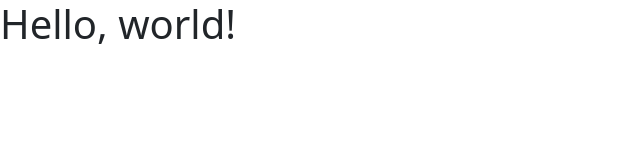
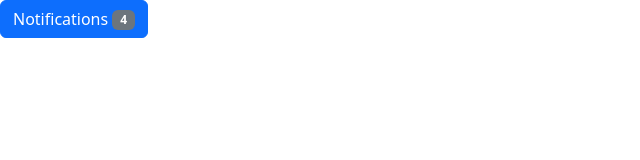
Before and after one commit to mtasadeveloper/mtasadeveloper.github.io, a plain HTML site: page index.html in a window 1280 px wide. Shown: the whole page, without its empty margins (0-640 px from the left). Drawn offline with nearby package versions, Linux system fonts and the light colour scheme.

Commit message:
Update index.html

```diff
--- a/index.html
+++ b/index.html
@@ -7,7 +7,9 @@
     <link href="https://cdn.jsdelivr.net/npm/bootstrap@5.3.2/dist/css/bootstrap.min.css" rel="stylesheet" integrity="sha384-T3c6CoIi6uLrA9TneNEoa7RxnatzjcDSCmG1MXxSR1GAsXEV/Dwwykc2MPK8M2HN" crossorigin="anonymous">
   </head>
   <body>
-    <h1>Hello, world!</h1>
+    <button type="button" class="btn btn-primary">
+      Notifications <span class="badge text-bg-secondary">4</span>
+    </button>
     <script src="https://cdn.jsdelivr.net/npm/bootstrap@5.3.2/dist/js/bootstrap.bundle.min.js" integrity="sha384-C6RzsynM9kWDrMNeT87bh95OGNyZPhcTNXj1NW7RuBCsyN/o0jlpcV8Qyq46cDfL" crossorigin="anonymous"></script>
   </body>
 </html>
```
